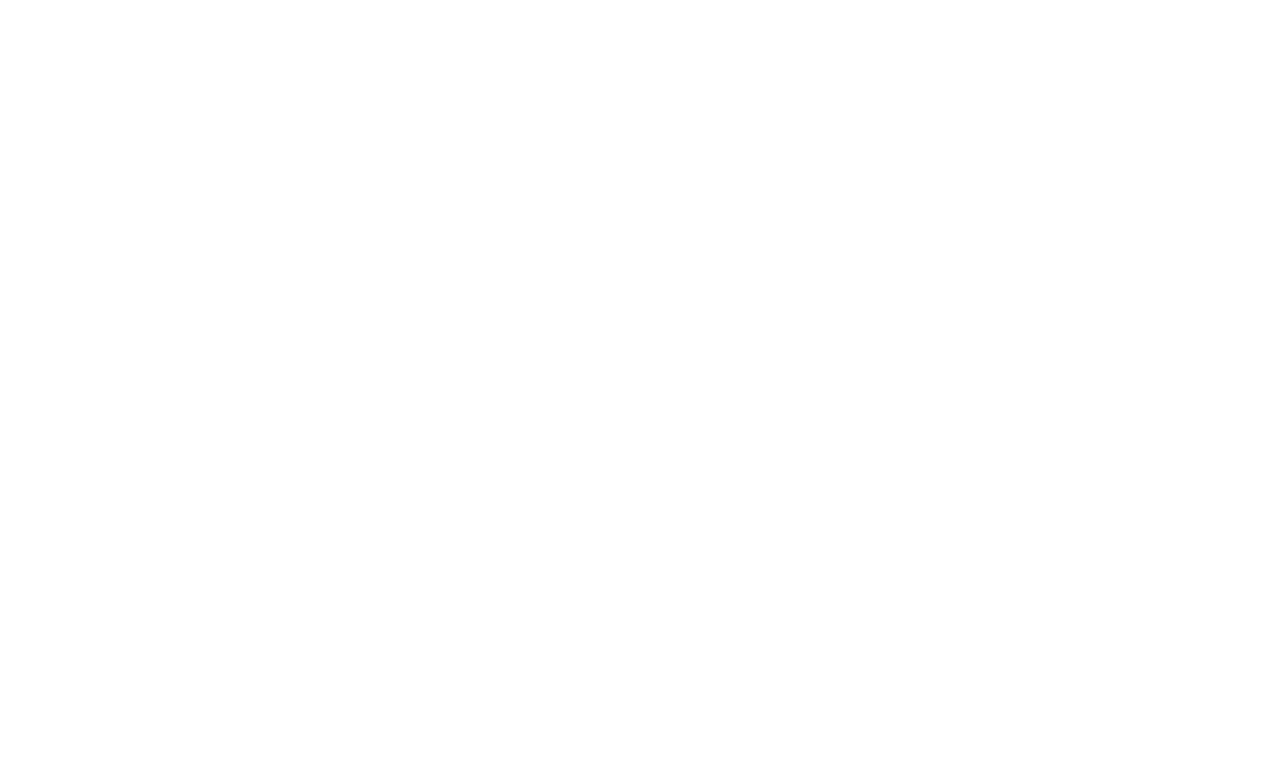
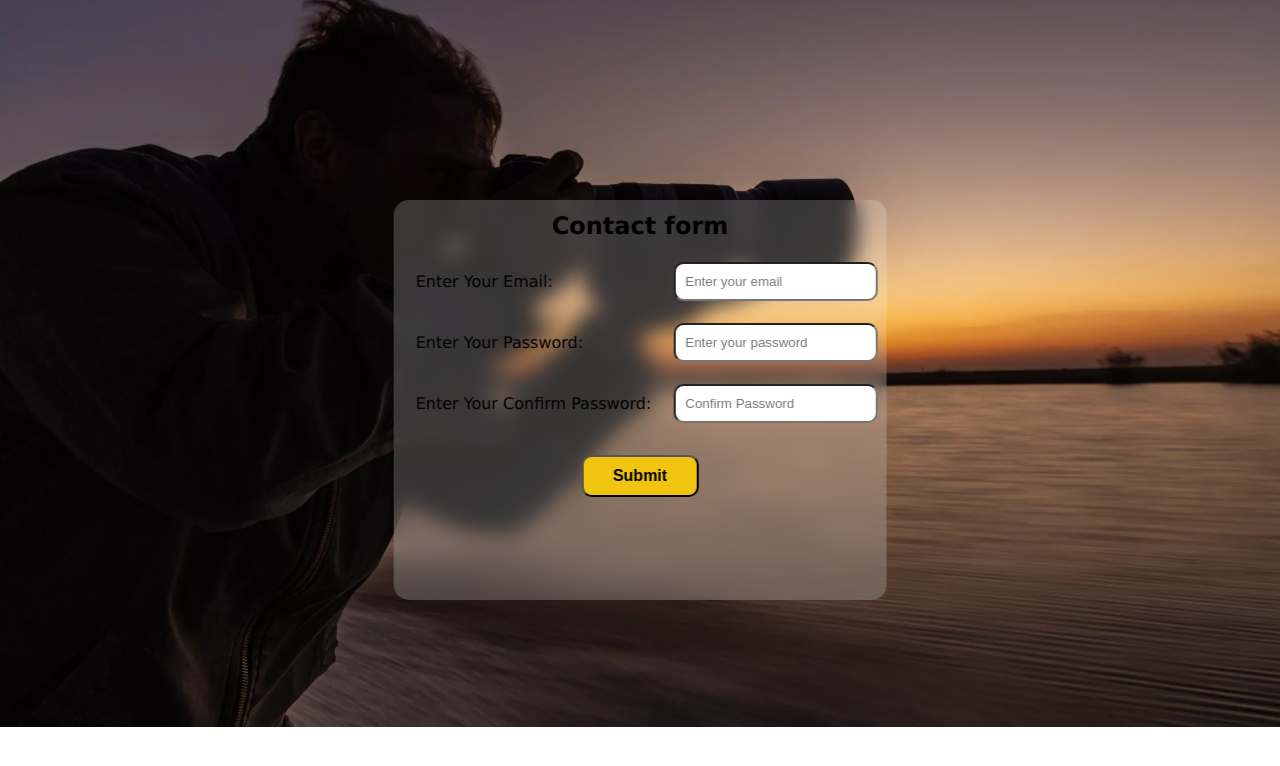
Before and after one commit to Bhupesh2002/Album_demo, a plain HTML site: page contact.html in a window 1280 px wide. Drawn offline with Linux system fonts and the light colour scheme.

Commit message:
new file contact.html added

```diff
--- a/contact.html
+++ b/contact.html
@@ -4,10 +4,33 @@
     <meta charset="UTF-8">
     <meta name="viewport" content="width=device-width, initial-scale=1.0">
     <title>PhotoGraphy | Contact</title>
+    <link rel="stylesheet" href="./style.css">
 </head>
 <body>
 
+    <form class="contact-form">
+        <table class="table-form">
+            <tr>
+                <th colspan="2" style="margin-top: 100px;"><h2>Contact form</h2></th>
+            </tr>
+            <tr>
+                <td><label for="email">Enter Your Email:</label></td>
+                <td><input type="email" placeholder="Enter your email" required></td>
+            </tr>
+            <tr>
+                <td><label for="password">Enter Your Password:</label></td>
+                <td><input type="password" placeholder="Enter your password" required></td>
+            </tr>
+            <tr>
+                <td><label for="password">Enter Your Confirm Password:</label></td>
+                <td><input type="password" placeholder="Confirm Password" required></td>
+            </tr>
+            <tr>
+                <th colspan="2"><button type="submit">Submit</button></th>
+            </tr>
+        </table>
 
+    </form>
 
 </body>
 </html>
--- a/style.css
+++ b/style.css
@@ -125,8 +125,6 @@ body{
     color: black;
 }
 
-
-
 .catalog-list img{
     height: 250px;
     width: 200px;
@@ -135,3 +133,43 @@ body{
     border-radius: 30px;
     cursor: pointer;
 }
+
+.contact-form{
+    border-radius: 15px;
+    width: fit-content;
+    height: 50%;
+    background: rgba(255, 255, 255, 0.2);
+    backdrop-filter: blur(10px);
+    -webkit-backdrop-filter: blur(10px);
+    position: absolute;
+    top: 50%;
+    left: 50%;
+    transform: translate(-50%,-50%);
+    font-family: verdana;
+}
+
+.contact-form th,.contact-form td{
+    padding: 10px;
+    margin: 10px;
+    font-size: 16px;
+}
+
+.contact-form label{
+    margin-left: 10px;
+}
+
+.contact-form input{
+    padding: 10px;
+    border-radius: 10px;
+    width: 90%;
+}
+
+.contact-form button{
+    width: 25%;
+    margin: 10px;
+    padding: 10px;
+    font-size: 16px;
+    font-weight: bold;
+    border-radius: 10px;
+    background-color: #F1C40F;
+}
```
Also changed, not shown: index.html (+1 -1 lines).
